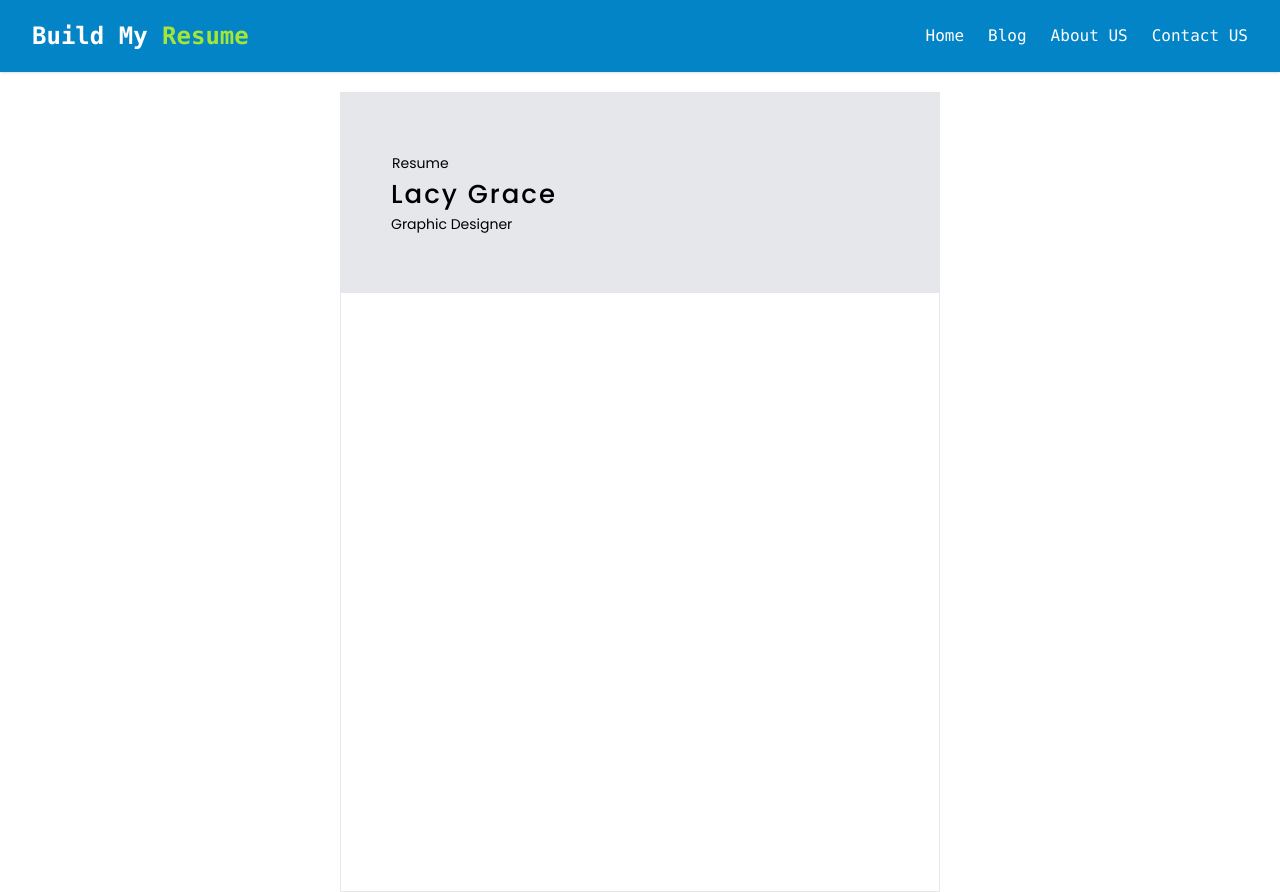
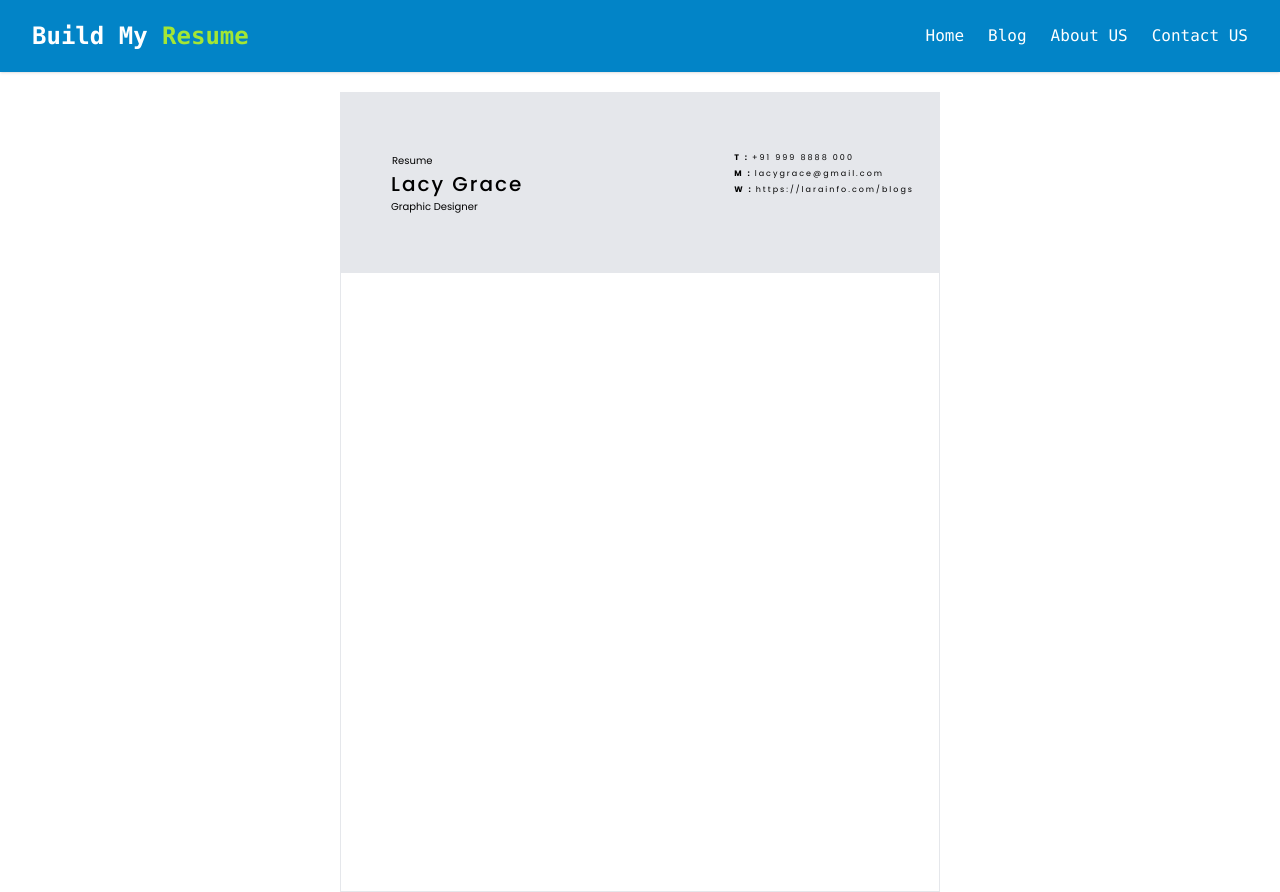
Before and after one commit to PrakashMandal-IV/Build_My_Resume, a React (Create React App) app: page /home in a window 1280 px wide. Built offline with nearby package versions, Linux system fonts and the light colour scheme.

Commit message:
Add : Header done

```diff
--- a/src/component/Resumes/Resume_1.css
+++ b/src/component/Resumes/Resume_1.css
@@ -12,4 +12,5 @@
 p {
     margin: 0;
     padding: 0;
+    font-size: 10px;
 }
--- a/src/component/Resumes/Resume_1.jsx
+++ b/src/component/Resumes/Resume_1.jsx
@@ -8,17 +8,30 @@ function Resume_1() {
   return (<>
 
     <div className="body border mt-5">
-      <div className="header bg-gray-200" style={{ height: "200px" }}>
+      <div className="header bg-gray-200" style={{ height: "180px" }}>
         <div className="" style={{ display: "flex", flexDirection: "column", height: "100%", width: "100%" }}>
           <div className=" " style={{ marginTop: "auto", marginBottom: "auto", display: "flex" }}>
-                <div className="" style={{flexGrow:"1",marginLeft:"50px"}}>
-                          <p className="border" style={{fontSize:"14px"}}>Resume</p>
-                          <p className="" style={{fontSize:"26px",fontWeight:"500",letterSpacing:"2px"}}>{Information.PersonalData.FirstName+" "+Information.PersonalData.LastName}</p>
-                          <p className="" style={{fontSize:"14px"}}>{Information.PersonalData.Profession}</p>
+            <div className="" style={{ flexGrow: "1", marginLeft: "50px" }}>
+              <p className="border" style={{ fontSize: "10px" }}>Resume</p>
+              <p className="" style={{ fontSize: "20px", fontWeight: "500", letterSpacing: "2px" }}>{Information.PersonalData.FirstName + " " + Information.PersonalData.LastName}</p>
+              <p className="" style={{ fontSize: "10px" }}>{Information.PersonalData.Profession}</p>
+            </div>
+            <div className="" style={{ flexGrow: "1", display: "flex", flexDirection: "column",gap:"2px" }}>
+              <div className="" style={{ marginLeft: "auto",marginRight:"25px",display: "flex", flexDirection: "column",gap:"4px" }}>
+                <div className="" style={{ display: "flex", letterSpacing: "2px", gap: "3px" }}>
+                  <p className="" style={{ fontSize: "8px", fontWeight: "bold" }}>T : </p>
+                  <p className="" style={{ fontSize: "8px"}}>{Information.PersonalData.Contact.Phone}</p>
                 </div>
-                <div className="" style={{flexGrow:"1"}}>
-
-                  </div>
+                <div className="" style={{ display: "flex", letterSpacing: "2px", gap: "3px" }}>
+                  <p className="" style={{ fontSize: "8px", fontWeight: "bold" }}>M : </p>
+                  <p className="" style={{ fontSize: "8px"}}>{Information.PersonalData.Contact.Email}</p>
+                </div>
+                <div className="" style={{ display: "flex", letterSpacing: "2px", gap: "3px" }}>
+                  <p className="" style={{ fontSize: "8px", fontWeight: "bold" }}>W : </p>
+                  <p className="" style={{ fontSize: "8px"}}>{Information.PersonalData.Contact.Website}</p>
+                </div>
+              </div>
+            </div>
           </div>
         </div>
       </div>
```
